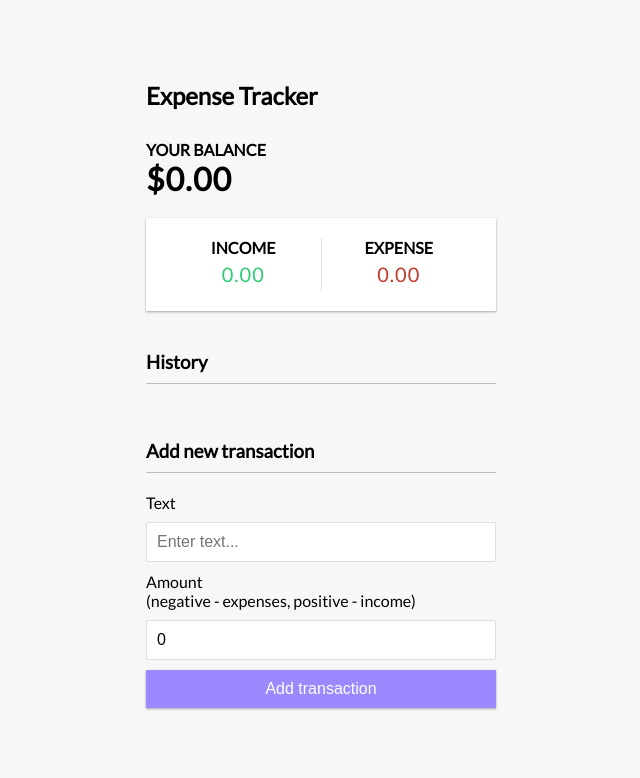
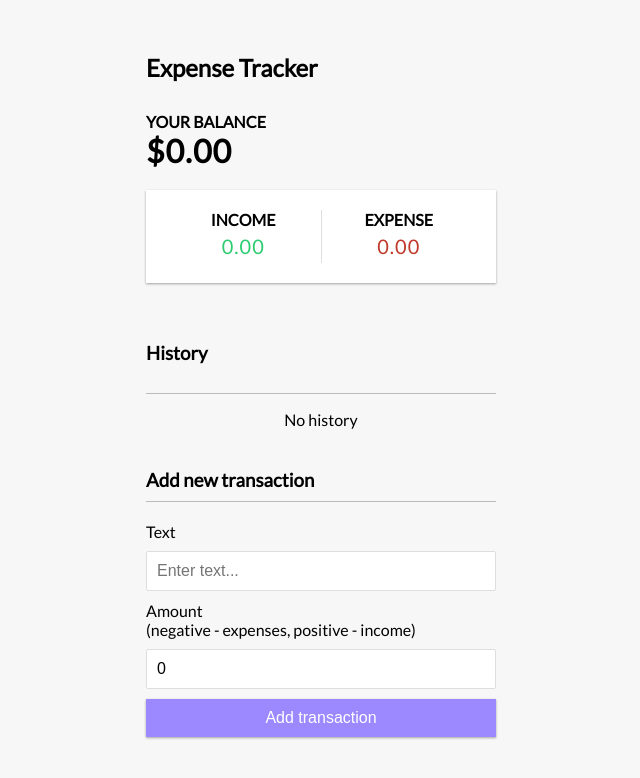
Before and after one commit to Ahamdan114/Smart-Expense, a React (Create React App) app: page / in a window 1280 px wide. Shown: the top 778 px of the page, without its empty margins (319-959 px from the left). Built offline with nearby package versions, Linux system fonts and the light colour scheme.

Commit message:
added insertions length for clarity in case of an user

```diff
--- a/src/App.css
+++ b/src/App.css
@@ -29,7 +29,7 @@ h1 {
     margin: 0;
 }
 
-h3 {
+.category-header {
     border-bottom: 1px solid #bbb;
     padding-bottom: 10px;
     margin: 40px 0 10px;
@@ -160,6 +160,11 @@ input[type="number"] {
   align-items: center;
 }
 
+.history-header {
+  display: flex;
+  justify-content: space-between;
+}
+
 .history-review {
     display: flex;
     flex-direction: column-reverse;
--- a/src/components/AddTransaction.js
+++ b/src/components/AddTransaction.js
@@ -20,7 +20,7 @@ export default function AddTransaction() {
 
     return (
         <>
-            <h3>Add new transaction</h3>
+            <h3 className="category-header">Add new transaction</h3>
             <form onSubmit={onSubmit} id="form">
                 <div className="form-control">
                     <label htmlFor="text">Text</label>
--- a/src/components/TransactionList.js
+++ b/src/components/TransactionList.js
@@ -16,14 +16,27 @@ export default function TransactionList() {
 
     return (
         <>
-            <h3 className={hasShadow ? "history-title" : ""} style={{}}>
-                History
-            </h3>
-            <ul id="list" className="list history-review">
-                {transactions.map((transaction) => (
-                    <Transaction key={transaction.id} transaction={transaction} />
-                ))}
-            </ul>
+            <div className="category-header history-header">
+                <h3 className={hasShadow ? "history-title" : ""}>History</h3>
+                {transactions.length > 0 && <h3>Insertions: {transactions.length}</h3>}
+            </div>
+            {transactions.length > 0 ? (
+                <ul id="list" className="list history-review">
+                    {transactions.map((transaction) => (
+                        <Transaction key={transaction.id} transaction={transaction} />
+                    ))}
+                </ul>
+            ) : (
+                <p
+                    className="no-history"
+                    style={{
+                        display: "flex",
+                        justifyContent: "center",
+                    }}
+                >
+                    No history
+                </p>
+            )}
         </>
     );
 }
```
